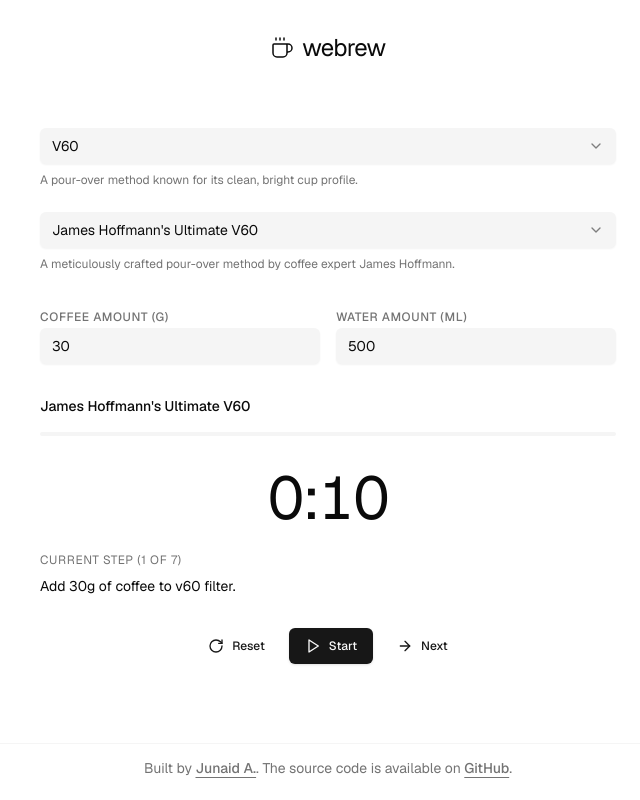
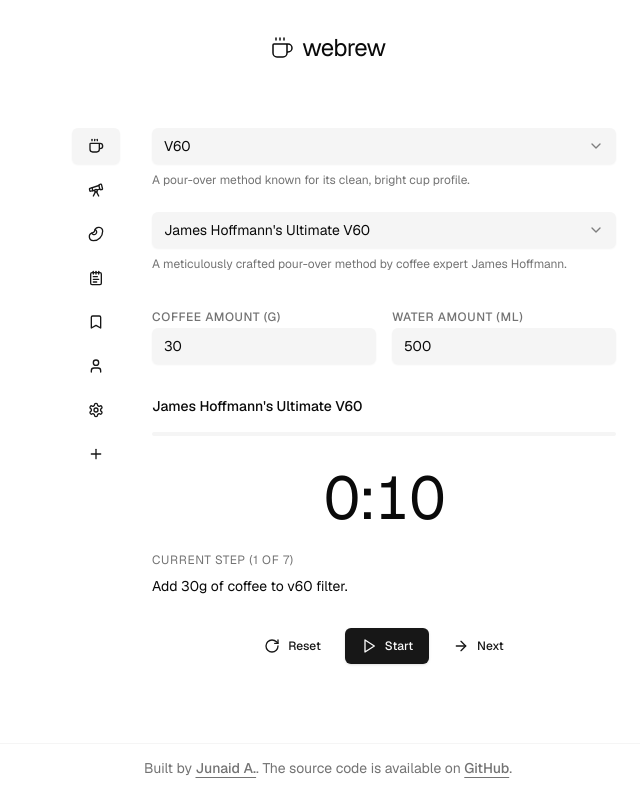
Before and after one commit to junaidanjum/webrew, a Next.js app: page / in a window 1280 px wide. Shown: the whole page, without its empty margins (312-952 px from the left). Built offline with nearby package versions, Linux system fonts and the light colour scheme.

Commit message:
init: menu bar

```diff
--- a/package.json
+++ b/package.json
@@ -14,6 +14,7 @@
     "@radix-ui/react-select": "^2.1.2",
     "@radix-ui/react-separator": "^1.1.0",
     "@radix-ui/react-slot": "^1.1.0",
+    "@radix-ui/react-tooltip": "^1.1.4",
     "class-variance-authority": "^0.7.0",
     "clsx": "^2.1.1",
     "lucide-react": "^0.456.0",
--- a/src/app/layout.tsx
+++ b/src/app/layout.tsx
@@ -1,22 +1,20 @@
-import type { Metadata } from "next";
-import "./globals.css";
+import type { Metadata } from "next"
+import "./globals.css"
 
 export const metadata: Metadata = {
 	title: "Webrew",
-  description:
-    "A no-frills brewing timer app, built purely for the love of coffee.",
-};
+	description: "A no-frills brewing timer app, built purely for the love of coffee."
+}
 
-
-import { Geist } from "next/font/google";
+import { Geist } from "next/font/google"
 
 // If loading a variable font, you don't need to specify the font weight
-const font = Geist({ subsets: ["latin"] });
+const font = Geist({ subsets: ["latin"] })
 
 export default function RootLayout({
-  children,
+	children
 }: Readonly<{
-  children: React.ReactNode;
+	children: React.ReactNode
 }>) {
 	return (
 		<html lang="en">
@@ -24,29 +22,20 @@
 				<link rel="icon" href="favicon.ico" />
 				<meta name="theme-color" content="#000000" />
 				<meta name="viewport" content="width=device-width, initial-scale=1" />
-        <meta
-          name="description"
-          content="A no-frills brewing timer app, built purely for the love of coffee."
-        />
+				<meta name="description" content="A no-frills brewing timer app, built purely for the love of coffee." />
 				<meta name="author" content="Junaid Anjum" />
 				<meta property="og:title" content="Webrew" />
-        <meta
-          property="og:description"
-          content="A no-frills brewing timer app, built purely for the love of coffee."
-        />
+				<meta property="og:description" content="A no-frills brewing timer app, built purely for the love of coffee." />
 				<meta name="image" property="og:image" content="brew.png" />
 
 				<meta property="og:url" content="https://webrew.vercel.app" />
 				<meta property="og:type" content="website" />
 				<meta name="twitter:card" content="summary_large_image" />
 				<meta name="twitter:title" content="Webrew" />
-        <meta
-          name="twitter:description"
-          content="A no-frills brewing timer app, built purely for the love of coffee."
-        />
+				<meta name="twitter:description" content="A no-frills brewing timer app, built purely for the love of coffee." />
 				<meta name="twitter:image" content="/brew.png" />
 			</head>
 			<body className={`${font.className} antialiased`}>{children}</body>
 		</html>
-  );
+	)
 }
--- a/src/app/page.tsx
+++ b/src/app/page.tsx
@@ -7,6 +7,7 @@
 import CoffeeAmountInput from "@/components/coffee-amount-input"
 import { Coffee, Loader } from "lucide-react"
 import Footer from "@/components/footer"
+import MenuBar from "@/components/menu-bar"
 
 export default function CoffeeBrewingApp() {
 	const [selectedMethod, setSelectedMethod] = useState<BrewingMethod>(brewingMethods[0])
@@ -67,7 +68,9 @@
 					<h1 className="text-2xl mb-16 text-center tracking-tight items-center flex justify-center gap-2">
 						<Coffee strokeWidth={1.5} /> webrew
 					</h1>
-					<div className="max-w-xl mx-auto space-y-8">
+					<div className="max-w-xl mx-auto flex">
+						<MenuBar />
+						<div className="w-full space-y-8">
 							<MethodSelection
 								methods={brewingMethods}
 								selectedMethod={selectedMethod}
@@ -79,6 +82,7 @@
 							<BrewingGuide technique={selectedTechnique} coffeeAmount={coffeeAmount} />
 						</div>
 					</div>
+				</div>
 			)}
 			<Footer />
 		</div>
--- /dev/null
+++ b/src/components/menu-bar.tsx
@@ -0,0 +1,72 @@
+import { Bean, Coffee, NotepadText, Bookmark, User, Telescope, Plus, Settings } from "lucide-react"
+import Link from "next/link"
+import { Tooltip, TooltipContent, TooltipProvider, TooltipTrigger } from "@/components/ui/tooltip"
+import { Button } from "./ui/button"
+
+const menuItems = [
+	{
+		label: "Brew",
+		href: "/",
+		icon: Coffee
+	},
+	{
+		label: "Explore",
+		href: "/explore",
+		icon: Telescope
+	},
+	{
+		label: "Stock",
+		href: "/stock",
+		icon: Bean
+	},
+	{
+		label: "Journal",
+		href: "/journal",
+		icon: NotepadText
+	},
+	{
+		label: "Bookmark",
+		href: "/bookmark",
+		icon: Bookmark
+	},
+	{
+		label: "Login",
+		href: "/login",
+		icon: User
+	},
+	{
+		label: "Settings",
+		href: "/settings",
+		icon: Settings
+	},
+	{
+		label: "Create Recipe",
+		href: "/create",
+		icon: Plus
+	}
+]
+
+const MenuBar = () => {
+	return (
+		<div className="px-8 pb-2">
+			<nav className="flex flex-col gap-2">
+				{menuItems.map(item => (
+					<Link href={item.href} key={item.label}>
+						<TooltipProvider>
+							<Tooltip delayDuration={100}>
+								<TooltipTrigger asChild>
+									<Button variant={item.href === "/" ? "secondary" : "link"}>
+										<item.icon />
+									</Button>
+								</TooltipTrigger>
+								<TooltipContent side="left">{item.label}</TooltipContent>
+							</Tooltip>
+						</TooltipProvider>
+					</Link>
+				))}
+			</nav>
+		</div>
+	)
+}
+
+export default MenuBar
--- /dev/null
+++ b/src/components/ui/tooltip.tsx
@@ -0,0 +1,32 @@
+"use client"
+
+import * as React from "react"
+import * as TooltipPrimitive from "@radix-ui/react-tooltip"
+
+import { cn } from "@/lib/utils"
+
+const TooltipProvider = TooltipPrimitive.Provider
+
+const Tooltip = TooltipPrimitive.Root
+
+const TooltipTrigger = TooltipPrimitive.Trigger
+
+const TooltipContent = React.forwardRef<
+  React.ElementRef<typeof TooltipPrimitive.Content>,
+  React.ComponentPropsWithoutRef<typeof TooltipPrimitive.Content>
+>(({ className, sideOffset = 4, ...props }, ref) => (
+  <TooltipPrimitive.Portal>
+    <TooltipPrimitive.Content
+      ref={ref}
+      sideOffset={sideOffset}
+      className={cn(
+        "z-50 overflow-hidden rounded-md bg-primary px-3 py-1.5 text-xs text-primary-foreground animate-in fade-in-0 zoom-in-95 data-[state=closed]:animate-out data-[state=closed]:fade-out-0 data-[state=closed]:zoom-out-95 data-[side=bottom]:slide-in-from-top-2 data-[side=left]:slide-in-from-right-2 data-[side=right]:slide-in-from-left-2 data-[side=top]:slide-in-from-bottom-2",
+        className
+      )}
+      {...props}
+    />
+  </TooltipPrimitive.Portal>
+))
+TooltipContent.displayName = TooltipPrimitive.Content.displayName
+
+export { Tooltip, TooltipTrigger, TooltipContent, TooltipProvider }
```
Also changed, not shown: 1 other file (tests, documents, lock files or other folders). Lines whose indentation alone changed are shown as unchanged.
